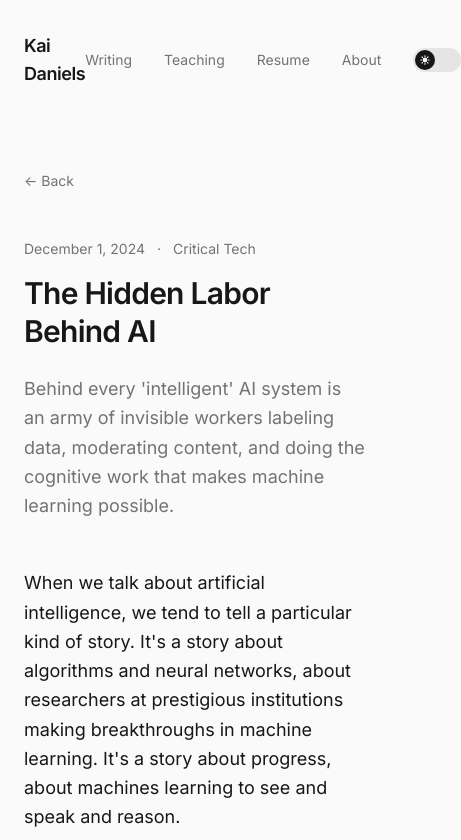
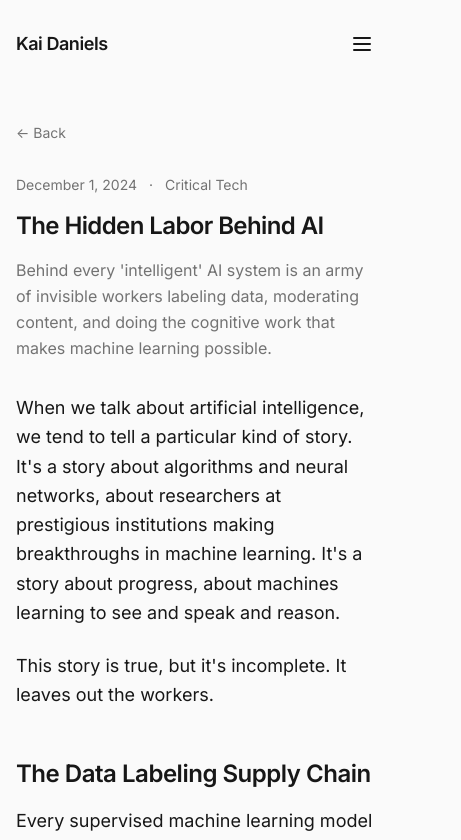
Before and after one commit to dokikaikai/tech-blog, a Next.js app: page /blog/hidden-labor-behind-ai in a window 390 px wide. Shown: the top 840 px of the page, 461 px wide, since content can reach past the window. Built offline with nearby package versions, Linux system fonts and the light colour scheme.

Commit message:
Adding mobile support

```diff
--- a/app/blog/[slug]/page.tsx
+++ b/app/blog/[slug]/page.tsx
@@ -57,29 +57,29 @@ export default async function BlogPost({ params }: BlogPostProps) {
   );
 
   return (
-    <article className="max-w-[680px] mx-auto px-6 py-12">
+    <article className="max-w-[680px] mx-auto px-4 md:px-6 py-8 md:py-12">
       <Link
         href="/blog"
-        className="text-sm text-muted hover:text-foreground transition-colors mb-12 inline-block"
+        className="text-sm text-muted hover:text-foreground transition-colors mb-8 md:mb-12 inline-block"
       >
         &larr; Back
       </Link>
 
-      <header className="mb-12">
+      <header className="mb-8 md:mb-12">
         <div className="flex items-center gap-3 mb-4">
           <time className="text-sm text-muted">{formattedDate}</time>
           <span className="text-sm text-muted">·</span>
           <span className="text-sm text-muted">{post.frontmatter.category}</span>
         </div>
-        <h1 className="text-3xl md:text-4xl font-semibold tracking-tight text-foreground mb-6 leading-tight">
+        <h1 className="text-2xl md:text-4xl font-semibold tracking-tight text-foreground mb-4 md:mb-6 leading-tight">
           {post.frontmatter.title}
         </h1>
-        <p className="text-lg text-muted leading-relaxed">
+        <p className="text-base md:text-lg text-muted leading-relaxed">
           {post.frontmatter.excerpt}
         </p>
       </header>
 
-      <div className="prose prose-lg max-w-none">
+      <div className="prose prose-base md:prose-lg max-w-none">
         <MDXRemote
           source={post.content}
           components={mdxComponents}
--- a/app/blog/page.tsx
+++ b/app/blog/page.tsx
@@ -44,8 +44,8 @@ export default async function BlogPage({ searchParams }: BlogPageProps) {
     : null;
 
   return (
-    <div className="max-w-[680px] mx-auto px-6 py-12">
-      <h1 className="text-4xl font-semibold tracking-tight text-foreground mb-12">Writing</h1>
+    <div className="max-w-[680px] mx-auto px-4 md:px-6 py-8 md:py-12">
+      <h1 className="text-3xl md:text-4xl font-semibold tracking-tight text-foreground mb-8 md:mb-12">Writing</h1>
 
       <Suspense fallback={null}>
         <CategoryFilter currentCategory={currentCategory} />
--- a/app/layout.tsx
+++ b/app/layout.tsx
@@ -43,8 +43,8 @@ export default function RootLayout({
       <body className="min-h-screen flex flex-col bg-background text-foreground antialiased font-sans">
         <Header />
         <main className="flex-1">{children}</main>
-        <footer className="py-12 mt-24">
-          <div className="max-w-[680px] mx-auto px-6 text-center text-muted text-sm">
+        <footer className="py-8 md:py-12 mt-16 md:mt-24">
+          <div className="max-w-[680px] mx-auto px-4 md:px-6 text-center text-muted text-sm">
             <p>&copy; {new Date().getFullYear()} Kai Daniels</p>
           </div>
         </footer>
--- a/app/page.tsx
+++ b/app/page.tsx
@@ -7,7 +7,7 @@ export default async function Home() {
   const recentPosts = await getRecentPosts(5);
 
   return (
-    <div className="max-w-[680px] mx-auto px-6">
+    <div className="max-w-[680px] mx-auto px-4 md:px-6">
       <Hero />
 
       <section>
--- a/components/CategoryFilter.tsx
+++ b/components/CategoryFilter.tsx
@@ -22,7 +22,7 @@ export function CategoryFilter({ currentCategory }: CategoryFilterProps) {
   };
 
   return (
-    <div className="flex flex-wrap gap-2 mb-12">
+    <div className="flex flex-wrap gap-2 mb-8 md:mb-12">
       <button
         onClick={() => handleCategoryClick(null)}
         className={`text-sm px-4 py-2 rounded-full transition-all ${
--- a/components/Header.tsx
+++ b/components/Header.tsx
@@ -1,10 +1,11 @@
 import Link from "next/link";
 import { ThemeToggle } from "./ThemeToggle";
+import { MobileMenu } from "./MobileMenu";
 
 export function Header() {
   return (
-    <header className="py-8">
-      <nav className="max-w-[680px] mx-auto px-6 flex items-center justify-between">
+    <header className="relative py-6 md:py-8">
+      <nav className="max-w-[680px] mx-auto px-4 md:px-6 flex items-center justify-between">
         <Link
           href="/"
           className="text-lg font-semibold tracking-tight text-foreground hover:opacity-60 transition-opacity"
@@ -12,7 +13,8 @@ export function Header() {
           Kai Daniels
         </Link>
 
-        <div className="flex items-center gap-8">
+        {/* Desktop Navigation */}
+        <div className="hidden md:flex items-center gap-8">
           <Link
             href="/blog"
             className="text-sm text-muted hover:text-foreground transition-colors"
@@ -39,6 +41,9 @@ export function Header() {
           </Link>
           <ThemeToggle />
         </div>
+
+        {/* Mobile Navigation */}
+        <MobileMenu />
       </nav>
     </header>
   );
--- a/components/Hero.tsx
+++ b/components/Hero.tsx
@@ -1,12 +1,12 @@
 export function Hero() {
   return (
-    <section className="py-16 md:py-24">
-      <h1 className="text-4xl md:text-5xl font-semibold tracking-tight text-foreground mb-6 leading-[1.1]">
+    <section className="py-12 md:py-24">
+      <h1 className="text-3xl md:text-5xl font-semibold tracking-tight text-foreground mb-4 md:mb-6 leading-[1.1]">
         Thinking at the
         <br />
         Intersection
       </h1>
-      <p className="text-lg text-muted max-w-lg leading-relaxed">
+      <p className="text-base md:text-lg text-muted max-w-lg leading-relaxed">
         Writing about CS education, critical perspectives on technology, and the
         social implications of the systems we build.
       </p>
--- /dev/null
+++ b/components/MobileMenu.tsx
@@ -0,0 +1,109 @@
+"use client";
+
+import { useState, useEffect } from "react";
+import Link from "next/link";
+import { ThemeToggle } from "./ThemeToggle";
+
+const navLinks = [
+  { href: "/blog", label: "Writing" },
+  { href: "/teaching", label: "Teaching" },
+  { href: "/resume", label: "Resume" },
+  { href: "/about", label: "About" },
+];
+
+export function MobileMenu() {
+  const [isOpen, setIsOpen] = useState(false);
+
+  // Close menu on escape key
+  useEffect(() => {
+    const handleEscape = (e: KeyboardEvent) => {
+      if (e.key === "Escape") setIsOpen(false);
+    };
+    document.addEventListener("keydown", handleEscape);
+    return () => document.removeEventListener("keydown", handleEscape);
+  }, []);
+
+  // Prevent scroll when menu is open
+  useEffect(() => {
+    if (isOpen) {
+      document.body.style.overflow = "hidden";
+    } else {
+      document.body.style.overflow = "";
+    }
+    return () => {
+      document.body.style.overflow = "";
+    };
+  }, [isOpen]);
+
+  return (
+    <div className="md:hidden">
+      {/* Hamburger Button */}
+      <button
+        onClick={() => setIsOpen(!isOpen)}
+        className="p-2 -mr-2 text-foreground hover:opacity-60 transition-opacity"
+        aria-label={isOpen ? "Close menu" : "Open menu"}
+        aria-expanded={isOpen}
+      >
+        <svg
+          className="w-6 h-6"
+          fill="none"
+          stroke="currentColor"
+          viewBox="0 0 24 24"
+        >
+          {isOpen ? (
+            <path
+              strokeLinecap="round"
+              strokeLinejoin="round"
+              strokeWidth={2}
+              d="M6 18L18 6M6 6l12 12"
+            />
+          ) : (
+            <path
+              strokeLinecap="round"
+              strokeLinejoin="round"
+              strokeWidth={2}
+              d="M4 6h16M4 12h16M4 18h16"
+            />
+          )}
+        </svg>
+      </button>
+
+      {/* Overlay */}
+      {isOpen && (
+        <div
+          className="fixed inset-0 bg-black/20 z-40"
+          onClick={() => setIsOpen(false)}
+        />
+      )}
+
+      {/* Dropdown Menu */}
+      <div
+        className={`absolute top-full left-0 right-0 bg-background border-b border-border z-50 transition-all duration-200 ${
+          isOpen
+            ? "opacity-100 translate-y-0"
+            : "opacity-0 -translate-y-2 pointer-events-none"
+        }`}
+      >
+        <nav className="max-w-[680px] mx-auto px-6 py-4">
+          <ul className="space-y-1">
+            {navLinks.map((link) => (
+              <li key={link.href}>
+                <Link
+                  href={link.href}
+                  onClick={() => setIsOpen(false)}
+                  className="block py-3 text-foreground hover:opacity-60 transition-opacity"
+                >
+                  {link.label}
+                </Link>
+              </li>
+            ))}
+          </ul>
+          <div className="pt-4 mt-4 border-t border-border flex items-center justify-between">
+            <span className="text-sm text-muted">Theme</span>
+            <ThemeToggle />
+          </div>
+        </nav>
+      </div>
+    </div>
+  );
+}
```
